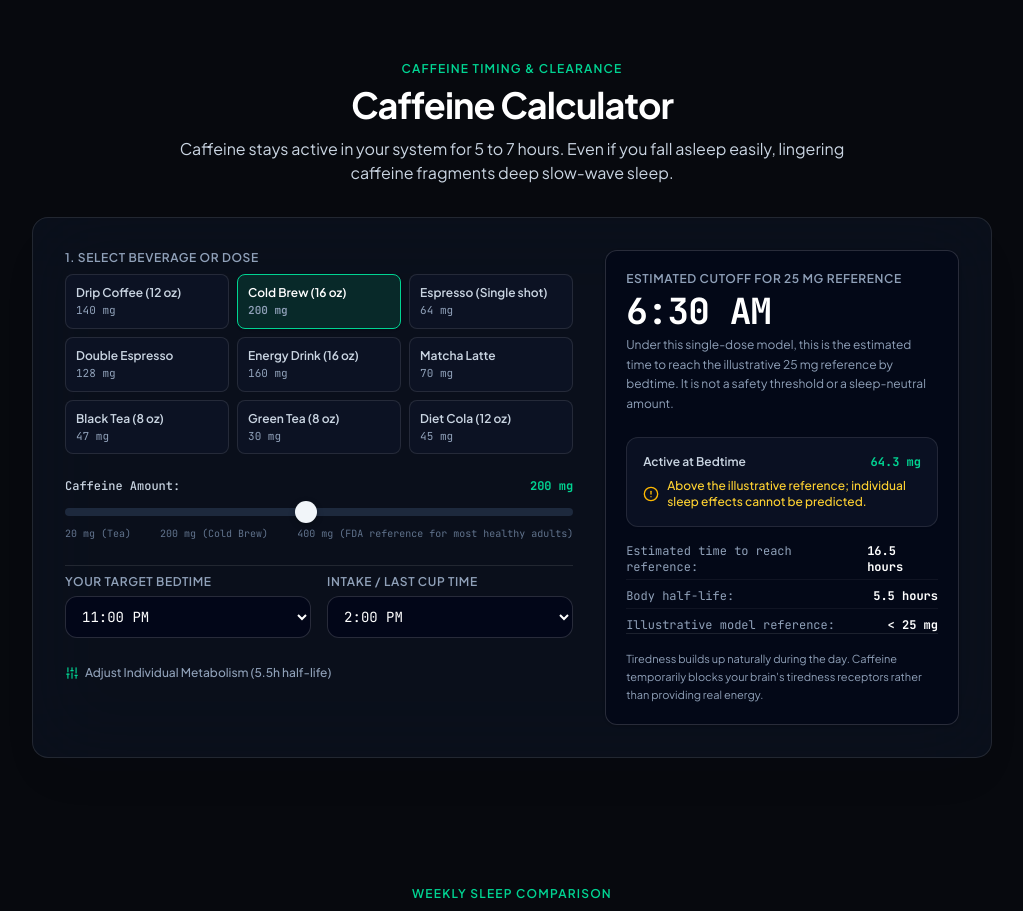
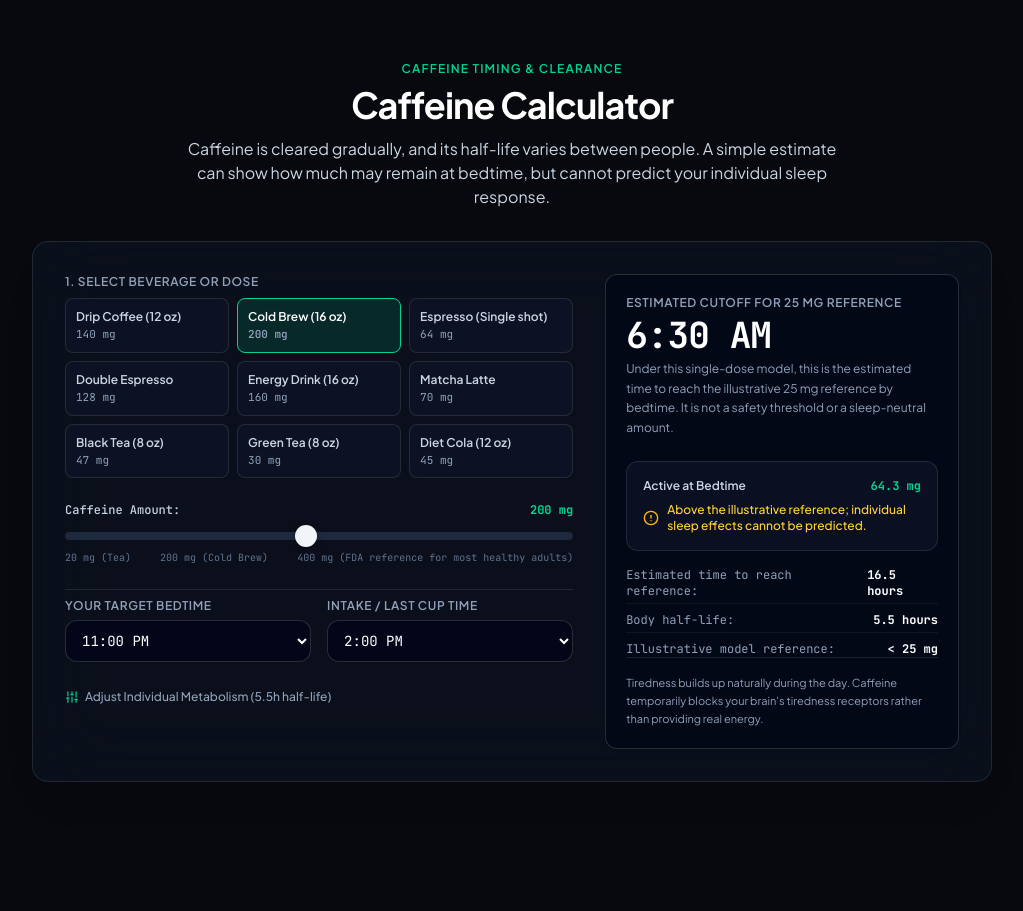
Before and after one commit to dharanesh3048388-cyber/Sleeping-Edge, a React (Vite) app: page / in a window 1280 px wide. Shown: the part 2040-2951 px from the top of the page, without its empty margins (128-1151 px from the left). Built offline with nearby package versions, Linux system fonts and the light colour scheme.

Commit message:
Correct caffeine half-life explanation and clarify single-dose model limits

```diff
--- a/src/components/CaffeineCutoff.tsx
+++ b/src/components/CaffeineCutoff.tsx
@@ -57,7 +57,7 @@ export const CaffeineCutoff: React.FC<CaffeineCutoffProps> = ({ is24Hour }) => {
           Caffeine Calculator
         </h2>
         <p className="max-w-2xl mx-auto text-xs sm:text-base text-slate-600 dark:text-slate-300">
-          Caffeine stays active in your system for 5 to 7 hours. Even if you fall asleep easily, lingering caffeine fragments deep slow-wave sleep.
+          Caffeine is cleared gradually, and its half-life varies between people. A simple estimate can show how much may remain at bedtime, but cannot predict your individual sleep response.
         </p>
       </div>
 
```
